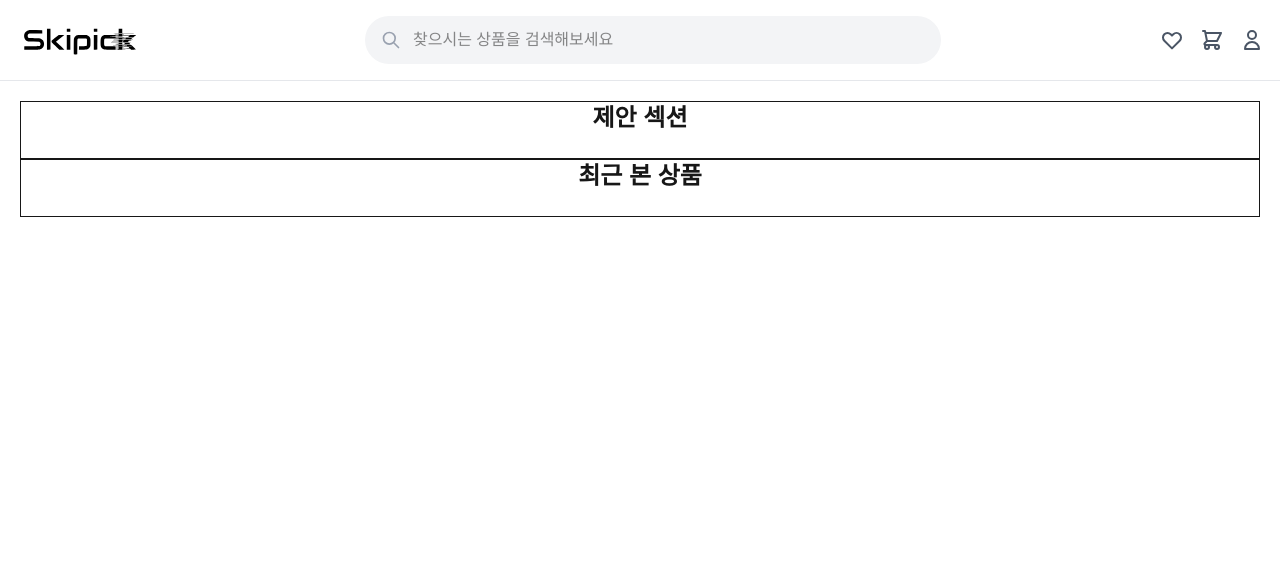
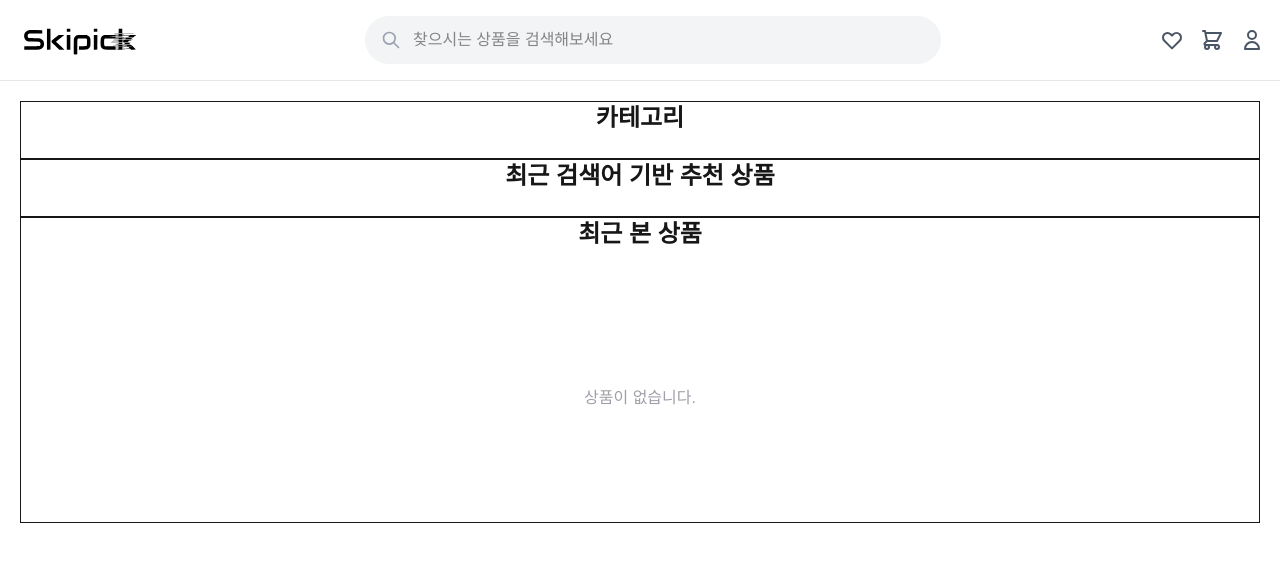
Before and after one commit to SunDeny24/classic-shop, a Next.js app: page / in a window 1280 px wide. Shown: the top 562 px of the page. Built offline with nearby package versions, Linux system fonts and the light colour scheme.

Commit message:
26.01.08 최근 본 상품 기능 완료

```diff
--- a/src/app/(main)/page.jsx
+++ b/src/app/(main)/page.jsx
@@ -1,10 +1,7 @@
 //홈페이지 메인 콘텐츠 정의
 //app/(main)/page.jsx
 
-'use client';
-
-import ProductCardGrid from '@/components/ui/ProductCardGrid';
-import { useProducts } from '@/hooks/useProducts';
+import RecentProducts from '@/components/ui/RecentProducts';
 
 export default function Home() {
     //최근 본 상품 view css class 정의하고 limit-4로 데이터 제한해서 페칭해오기
@@ -20,10 +17,14 @@ export default function Home() {
         <div className="bg-zinc-50 font-sans ">
             <div className="max-w-screen-xl mx-auto p-5 bg-white ">
                 <section className="border ">
-                    <h2 className="text-2xl font-bold mb-6 text-center">제안 섹션</h2>
+                    <h2 className="text-2xl font-bold mb-6 text-center">카테고리</h2>
+                </section>
+                <section className="border ">
+                    <h2 className="text-2xl font-bold mb-6 text-center">최근 검색어 기반 추천 상품</h2>
                 </section>
                 <section className="border">
                     <h2 className="text-2xl font-bold mb-6 text-center">최근 본 상품</h2>
+                    <RecentProducts />
                 </section>
             </div>
         </div>
--- a/src/components/search/ProductResultDetail.jsx
+++ b/src/components/search/ProductResultDetail.jsx
@@ -1,15 +1,41 @@
 //상세페이지 데이터 보여주는 클라이언트 컴포넌트
 'use client';
 import { useSearchParams } from 'next/navigation';
+import { useState, useEffect } from 'react';
 
 export default function ProductResultDetail() {
     const searchParams = useSearchParams();
     const dataParams = searchParams.get('data');
+    const [recentProducts, setRecentProducts] = useState([]); //최근 본상품 상태관리
 
     if (!dataParams) {
         return <div>상품 상세 페이지를 불러오지 못했습니다.</div>;
     }
     const product = JSON.parse(decodeURIComponent(dataParams));
+
+    //최근 본 상품 상품데이터 포맷저장 객체생성
+    const productData = {
+        productId: product.productId,
+        brand: product.brand,
+        title: product.title,
+        image: product.image,
+        lprice: product.lprice,
+    };
+
+    // 첫 마운트시 최근 본 상품에 저장
+    useEffect(() => {
+        const saved = localStorage.getItem('recent_products');
+        const prevList = saved ? JSON.parse(saved) : [];
+        //기존 데이터에 추가하고 4개 제한함
+        const newProduct = [productData, ...prevList.filter((item) => item.productId !== productData.productId)].slice(
+            0,
+            4
+        );
+
+        setRecentProducts(newProduct);
+        localStorage.setItem('recent_products', JSON.stringify(newProduct));
+    }, [product.productId]);
+
     return (
         <div className="max-w-screen-xl mx-auto p-5 bg-white">
             <div className="flex flex-col md:flex-row gap-12">
--- a/src/components/search/ProductResults.jsx
+++ b/src/components/search/ProductResults.jsx
@@ -125,20 +125,13 @@ export default function ProductResults({ query }) {
                 </div>
 
                 {/* 상품 그리드 */}
-                {/* {loading || curatedProducts.length > 0 ? (
-                    <ProductCardGrid gridClass={gridClass} productInfo={curatedProducts} isLoading={loading} />
-                ) : (
-                    <div className="py-20 text-center text-zinc-400 font-light italic">
-                        조건에 맞는 결과가 없습니다.
-                    </div>
-                )} */}
                 {loading && (
-                    // 로딩중이면 스켈레톤만 보여줌
+                    //로딩중이면 스켈레톤만 보여줌
                     <ProductCardGrid gridClass={gridClass} productInfo={[]} isLoading={true} />
                 )}
                 {!loading && curatedProducts.length > 0 && (
                     //로딩끝났고 데이터 있음 실제 그리드 보여주기
-                    <ProductCardGrid gridClass={gridClass} productInfo={curatedProducts} isLoading={loading} />
+                    <ProductCardGrid gridClass={gridClass} productInfo={curatedProducts} isLoading={false} />
                 )}
                 {!loading && curatedProducts.length === 0 && (
                     //로딩끝났는데도 데이터 없음
--- a/src/components/ui/ProductCardGrid.jsx
+++ b/src/components/ui/ProductCardGrid.jsx
@@ -10,8 +10,8 @@ export default function ProductCardGrid({ gridClass, productInfo, isLoading }) {
             <section>
                 <div className={gridClass}>
                     {
-                        //가짜 배열 8개만들어서 스켈레톤 UI 컴포넌트 추가
-                        Array.from({ length: 8 }).map((_, i) => (
+                        //가짜 배열 12개만들어서 스켈레톤 UI 컴포넌트 추가
+                        Array.from({ length: 12 }).map((_, i) => (
                             <ProductCardSkeleton key={i} />
                         ))
                     }
--- /dev/null
+++ b/src/components/ui/RecentProducts.jsx
@@ -0,0 +1,23 @@
+// src/components/ui/RecentProducts
+// 최근 본 상품 컴포넌트
+'use client';
+
+import { useState, useEffect } from 'react';
+import ProductCardGrid from './ProductCardGrid';
+
+export default function RecentProducts() {
+    const [recentProducts, setRecentProducts] = useState([]); //최근 본상품 상태관리
+    const gridClass = 'grid grid-cols-2 md:grid-cols-2 lg:grid-cols-4 gap-x-6 gap-y-10'; //상품그리드 css 설정
+
+    useEffect(() => {
+        const items = localStorage.getItem('recent_products');
+        const parseItems = items ? JSON.parse(items) : [];
+        setRecentProducts(parseItems);
+    }, []);
+
+    return (
+        <div className="p-8">
+            <ProductCardGrid gridClass={gridClass} productInfo={recentProducts} isLoading={false} />
+        </div>
+    );
+}
--- a/src/components/ui/SearchModal.jsx
+++ b/src/components/ui/SearchModal.jsx
@@ -119,7 +119,7 @@ export default function SearchModal({ closeSearch }) {
                                     setRecentSearches([]);
                                     localStorage.removeItem('recent_searches');
                                 }}
-                                className="text-sm text-gray-400 hover:text-red-500 underline"
+                                className="text-sm text-gray-400 hover:text-red-700 underline"
                             >
                                 전체 삭제
                             </button>
```
